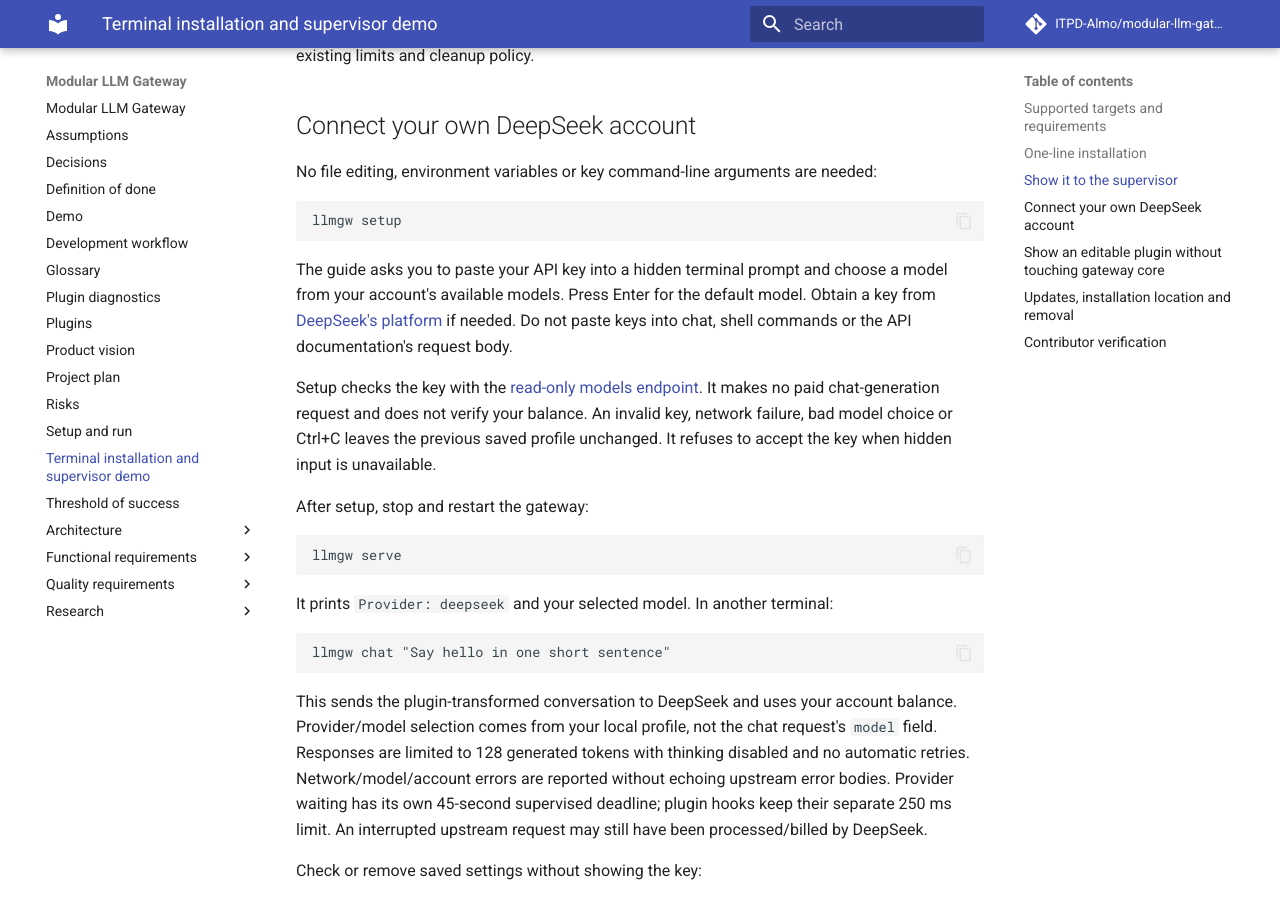
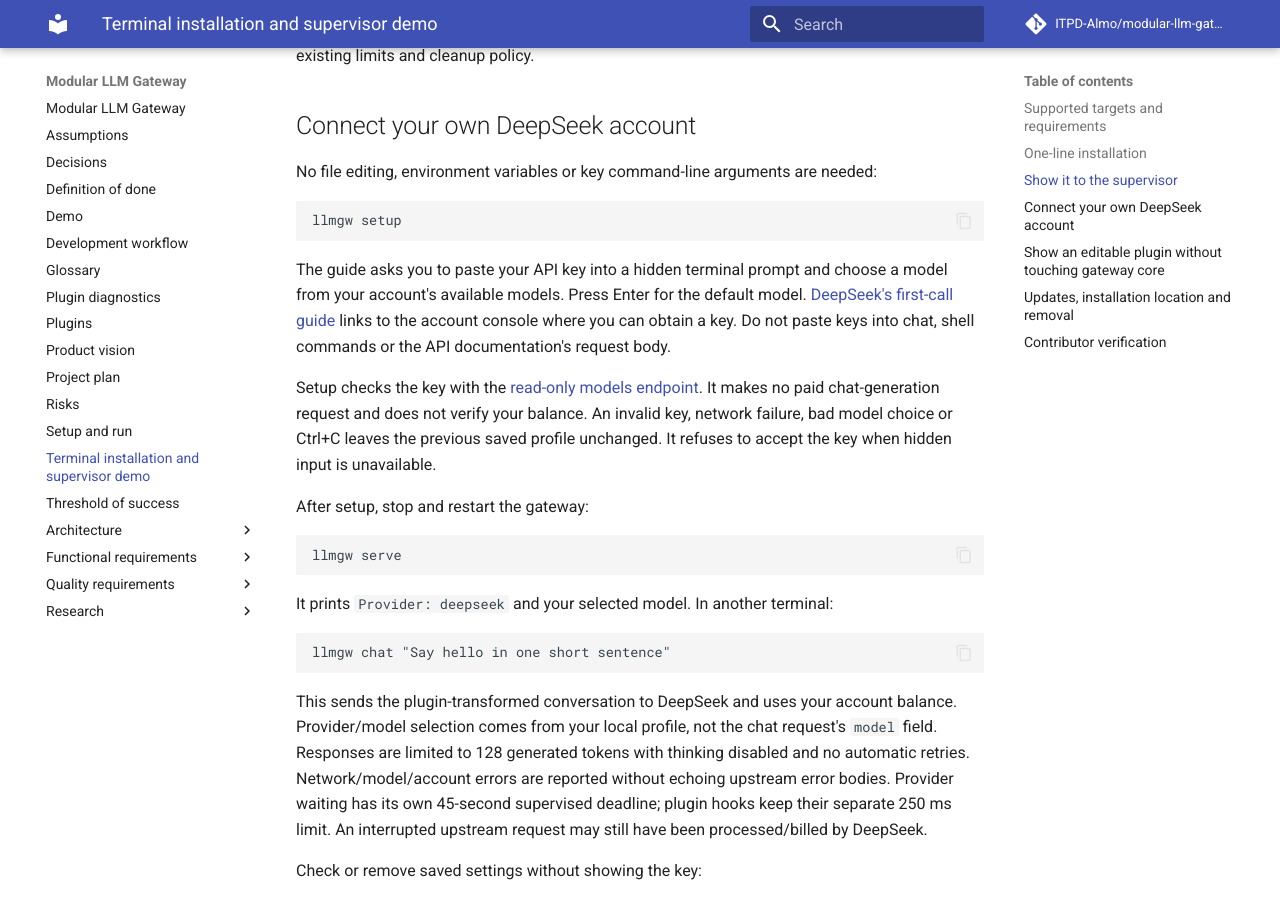
Before and after one commit to ITPD-Almo/modular-llm-gateway, an MkDocs documentation site: the page built from docs/terminal.md, in a window 1280 px wide and 900 px high, scrolled down 2160 px. Built offline with MkDocs 1.6.1 and Material for MkDocs 9.7.7, drawn with Linux system fonts in a browser that asks for light colours; comment, search, counter and statistics services are not loaded.

Commit message:
Link the accessible DeepSeek key setup guide

````diff
--- a/docs/terminal.md
+++ b/docs/terminal.md
@@ -73,7 +73,7 @@
 llmgw setup
 ```
 
-The guide asks you to paste your API key into a hidden terminal prompt and choose a model from your account's available models. Press Enter for the default model. Obtain a key from [DeepSeek's platform](https://platform.deepseek.com) if needed. Do not paste keys into chat, shell commands or the API documentation's request body.
+The guide asks you to paste your API key into a hidden terminal prompt and choose a model from your account's available models. Press Enter for the default model. [DeepSeek's first-call guide](https://api-docs.deepseek.com/) links to the account console where you can obtain a key. Do not paste keys into chat, shell commands or the API documentation's request body.
 
 Setup checks the key with the [read-only models endpoint](https://api-docs.deepseek.com/api/list-models/). It makes no paid chat-generation request and does not verify your balance. An invalid key, network failure, bad model choice or Ctrl+C leaves the previous saved profile unchanged. It refuses to accept the key when hidden input is unavailable.
 
````
